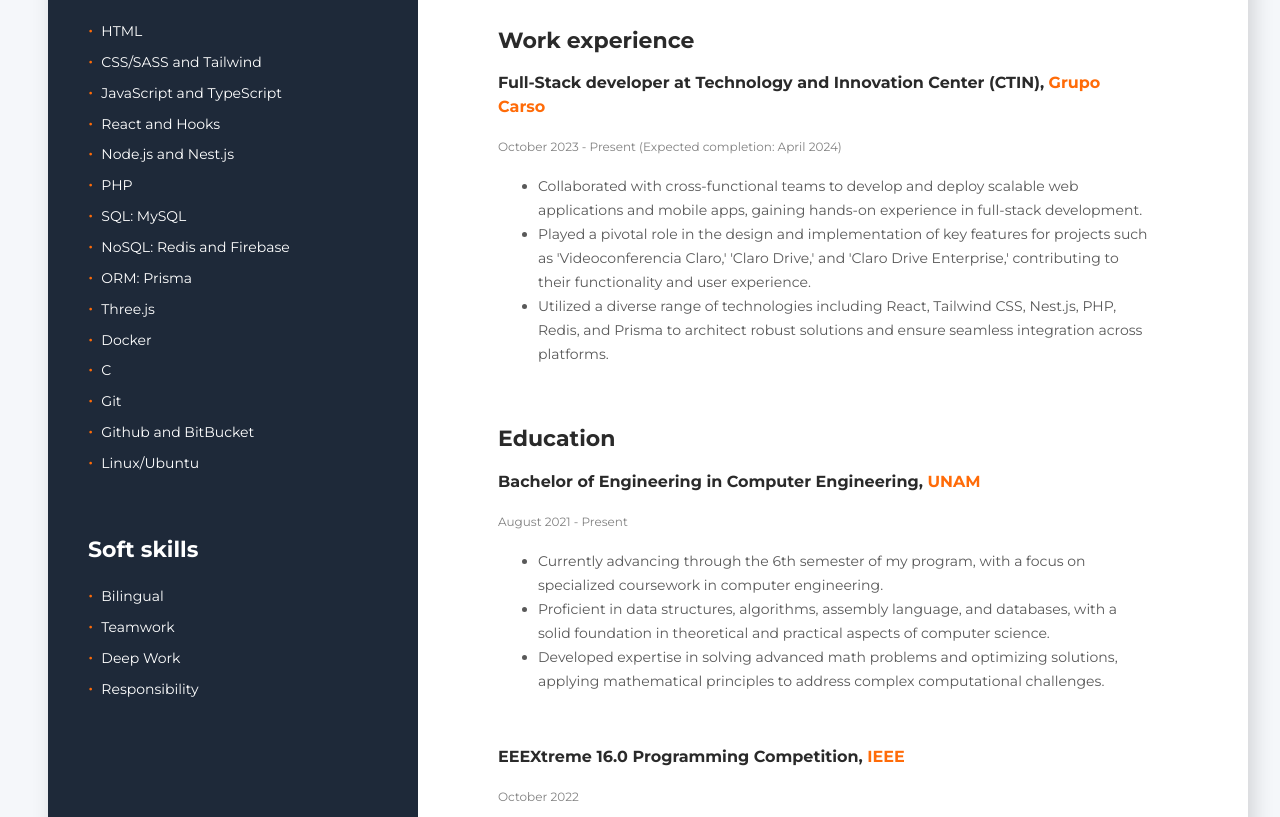
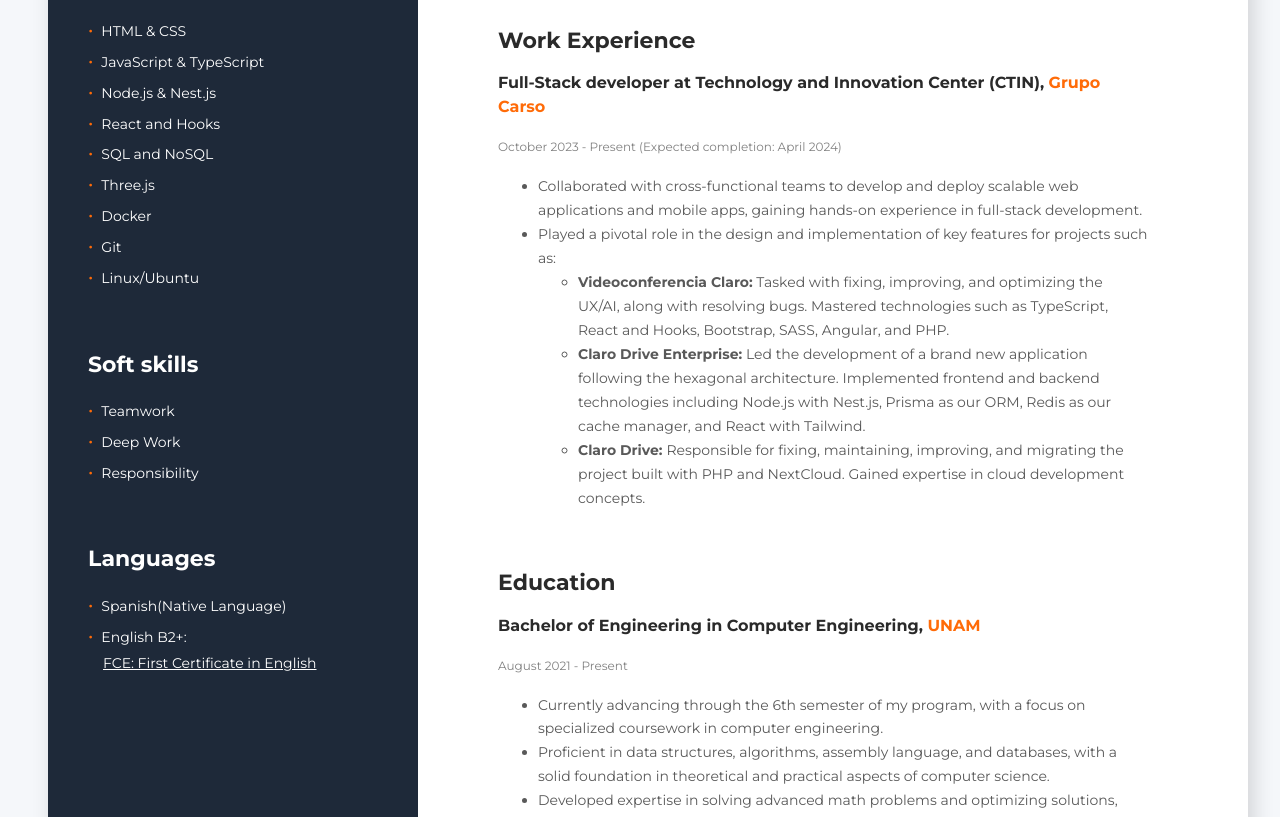
Before and after one commit to AlfonsoZen/CV, a website built with Vite: page index.html in a window 1280 px wide. Shown: the part 775-1592 px from the top of the page. Built offline with nearby package versions, Linux system fonts and the light colour scheme.

Commit message:
added: final formal version 2024

```diff
--- a/index.html
+++ b/index.html
@@ -53,21 +53,16 @@
             Tech skills
           </h2>
           <ul class="skills-list">
-            <li class="skills-item">HTML</li>
-            <li class="skills-item">CSS/SASS and Tailwind</li>
-            <li class="skills-item">JavaScript and TypeScript</li>
+            <li class="skills-item">HTML & CSS</li>
+            <li class="skills-item">JavaScript & TypeScript</li>
+            <li class="skills-item">Node.js & Nest.js</li>
             <li class="skills-item">React and Hooks</li>
-            <li class="skills-item">Node.js and Nest.js</li>
-            <li class="skills-item">PHP</li>
-            <li class="skills-item">SQL: MySQL</li>
-            <li class="skills-item">NoSQL: Redis and Firebase</li>
-            <li class="skills-item">ORM: Prisma</li>
+            <li class="skills-item">SQL and NoSQL</li>
             <li class="skills-item">Three.js</li>
             <li class="skills-item">Docker</li>
-            <li class="skills-item">C</li>
             <li class="skills-item">Git</li>
-            <li class="skills-item">Github and BitBucket</li>
             <li class="skills-item">Linux/Ubuntu</li>
+
           </ul>
         </section>
         <section class="skills">
@@ -75,10 +70,21 @@
             Soft skills
           </h2>
           <ul class="skills-list">
-            <li class="skills-item">Bilingual</li>
             <li class="skills-item">Teamwork</li>
             <li class="skills-item">Deep Work</li>
             <li class="skills-item">Responsibility</li>
+          </ul>
+        </section>
+
+        <section class="skills">
+          <h2 class="skills-title">
+            Languages
+          </h2>
+          <ul class="skills-list">
+            <li class="skills-item">Spanish(Native Language)</li>
+            <li class="skills-item">English B2+: <br>
+              <a class="projects-link language-link" href="/StatementOfResult.pdf" target="_blank">FCE: First Certificate in English</a>
+            </li>
           </ul>
         </section>
       </aside>
@@ -96,7 +102,7 @@
         </section>
 
         <section class="projects">
-          <h2 class="projects-title">Projects</h2>
+          <h2 class="projects-title">Personal Projects</h2>
 
           <ol>
             <li>
@@ -120,7 +126,7 @@
 
         <section class="jobs">
           <h2 class="jobs-title">
-            Work experience
+            Work Experience
           </h2>
 
           <h3 class="jobs-occupation">
@@ -137,11 +143,20 @@
               Collaborated with cross-functional teams to develop and deploy scalable web applications and mobile apps, gaining hands-on experience in full-stack development.
             </li>
             <li class="experience-item">
-              Played a pivotal role in the design and implementation of key features for projects such as 'Videoconferencia Claro,' 'Claro Drive,' and 'Claro Drive Enterprise,' contributing to their functionality and user experience.
+              Played a pivotal role in the design and implementation of key features for projects such as:
             </li>
-            <li class="experience-item">
-              Utilized a diverse range of technologies including React, Tailwind CSS, Nest.js, PHP, Redis, and Prisma to architect robust solutions and ensure seamless integration across platforms.
-            </li>
+              <ul class="experience">
+                <li class="experience-item">
+                  <b class>Videoconferencia Claro:</b> Tasked with fixing, improving, and optimizing the UX/AI, along with resolving bugs. Mastered technologies such as TypeScript, React and Hooks, Bootstrap, SASS, Angular, and PHP.
+                </li>
+                <li class="experience-item">
+                  <b class>Claro Drive Enterprise:</b> Led the development of a brand new application following the hexagonal architecture. Implemented frontend and backend technologies including Node.js with Nest.js, Prisma as our ORM, Redis as our cache manager, and React with Tailwind.
+                </li>
+                <li class="experience-item">
+                  <b class>Claro Drive: </b> Responsible for fixing, maintaining, improving, and migrating the project built with PHP and NextCloud. Gained expertise in cloud development concepts.
+                </li>
+
+              </ul>
           </ul>
         </section>
 
@@ -166,7 +181,10 @@
               Developed expertise in solving advanced math problems and optimizing solutions, applying mathematical principles to address complex computational challenges.
             </li>
           </ul>
-          <br>
+        </section>
+
+        <section class="education">
+          <h2 class="education-title">Contests & Trainings</h2>
 
           <h3 class="education-degree">
             EEEXtreme 16.0 Programming Competition, <span class="accent">IEEE</span>
@@ -177,18 +195,6 @@
             <li class="experience-item"><a href="/IEEEXTREME CERTIFICATE.pdf"  target="_blank">Check certificate of participation</a></li>
           </ul>
           <br>
-
-
-          <h3 class="education-degree">
-            First Certificate in English (FCE) , <span class="accent">University of Cambridge</span>
-          </h3>
-          <p class="education-time">August 2022</p>
-          <ul class="experience">
-            <li class="experience-item">Attained a commendable score of 163, demonstrating proficiency at the B2+ level in English</li>
-            <li class="experience-item"><a href="/StatementOfResult.pdf" target="_blank">Check statement of result</a></li>
-          </ul>
-          <br>
-
 
           <h3 class="education-degree">
             Modern JavaScript Course, <span class="accent">Udemy</span>
--- a/styles/style.css
+++ b/styles/style.css
@@ -66,6 +66,11 @@
   color: #220fdc;
   font-size: 14px;
   line-height: 24px;
+}
+
+.language-link {
+  padding-left: 15px;
+  color: #ffffff;
 }
 
 .projects-link:hover {
```
Also changed, not shown: 1 other file.
